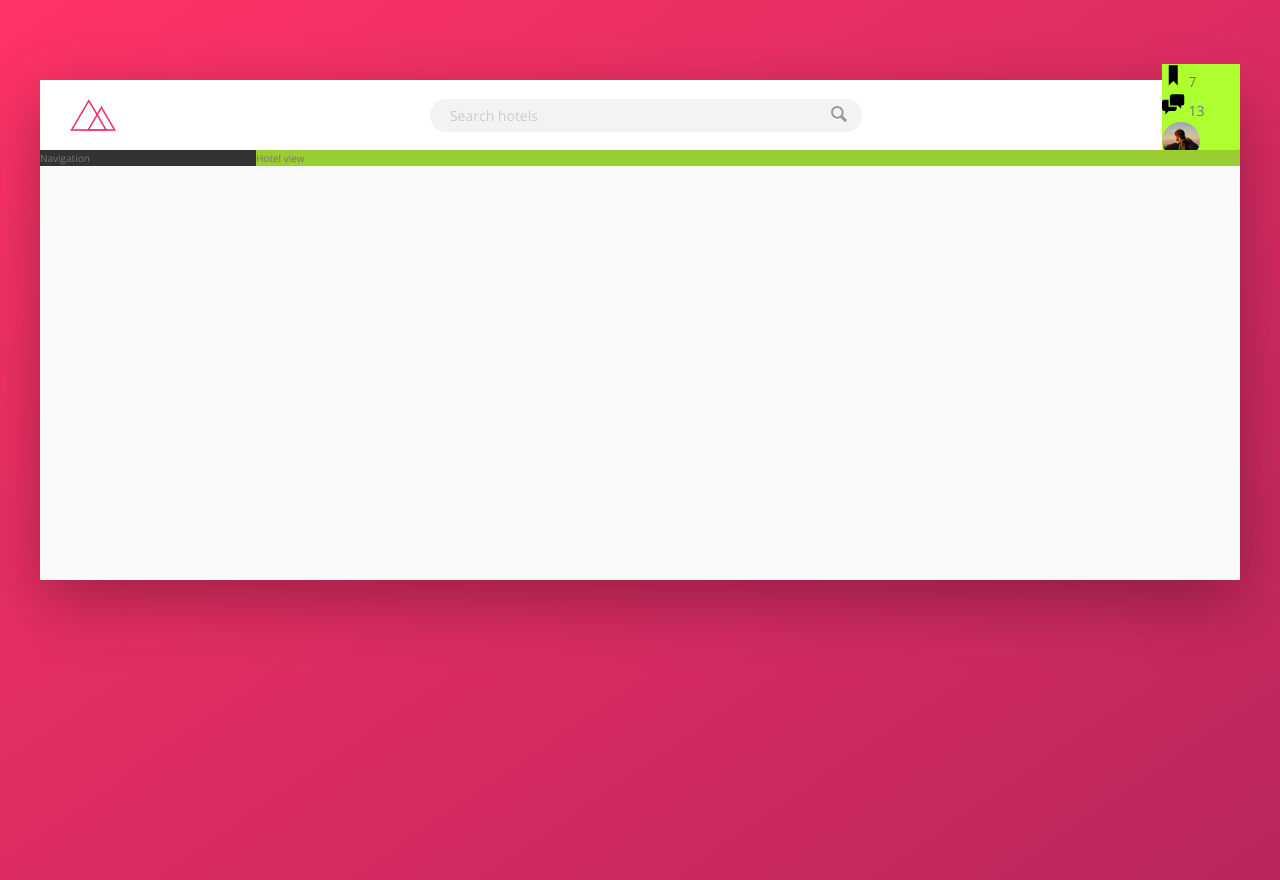
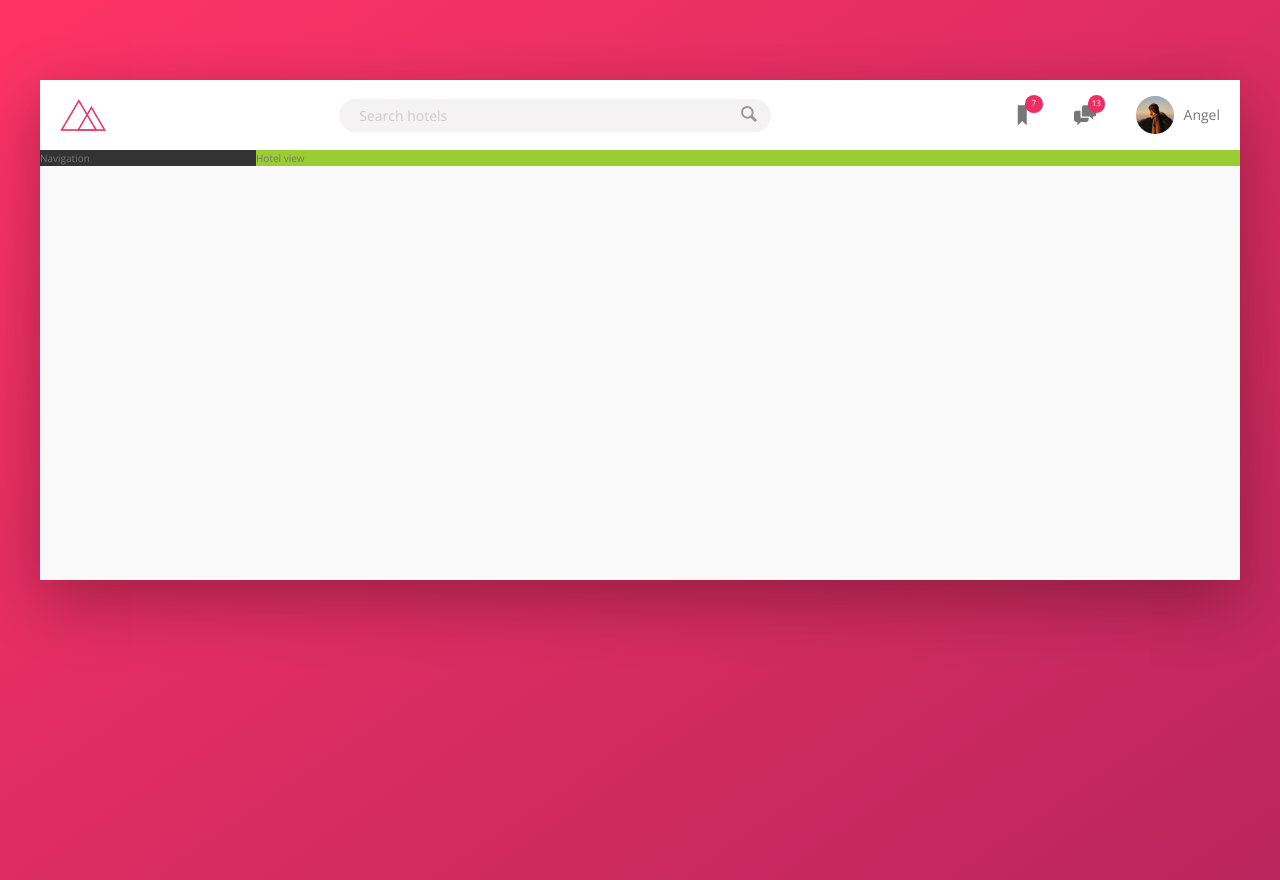
Before and after one commit to angelprzz/Trillo, a website: page index.html in a window 1280 px wide. Drawn offline with nearby package versions, Linux system fonts and the light colour scheme.

Commit message:
Building the Header - Part 3

```diff
--- a/sass/_components.scss
+++ b/sass/_components.scss
@@ -1,7 +1,7 @@
 // LOGO
 .logo {
   height: 3.25rem;
-  margin-left: 3rem;
+  margin-left: 2rem;
 }
 
 // SEARCH
@@ -62,24 +62,53 @@
 
 //USER NAVIGATION
 .user-nav {
-  background-color: greenyellow;
-  // &__icon-box {
-  // }
+  align-self: stretch;
+
+  display: flex;
+  align-items: center;
+
+  & > * {
+    padding: 0 2rem;
+    cursor: pointer;
+    height: 100%;
+    display: flex;
+    align-items: center;
+  }
+
+  & > *:hover {
+    background-color: var(--color-grey-light-2);
+  }
+
+  &__icon-box {
+    position: relative;
+  }
 
   &__icon {
     height: 2.25rem;
     width: 2.25rem;
+    fill: var(--color-grey-dark-2);
   }
 
-  // &__notification {
-  // }
+  &__notification {
+    font-size: 0.8rem;
+    height: 1.75rem;
+    width: 1.75rem;
+    border-radius: 50%;
+    background-color: var(--color-primary);
+    color: #fff;
+    position: absolute;
+    top: 1.5rem;
+    right: 1.1rem;
 
-  // &__user {
-  // }
+    display: flex;
+    justify-content: center;
+    align-items: center;
+  }
 
   &__user-photo {
     height: 3.75rem;
     border-radius: 50%;
+    margin-right: 1rem;
   }
 
   // &__user-name {
```
Also changed, not shown: css/style.css.
